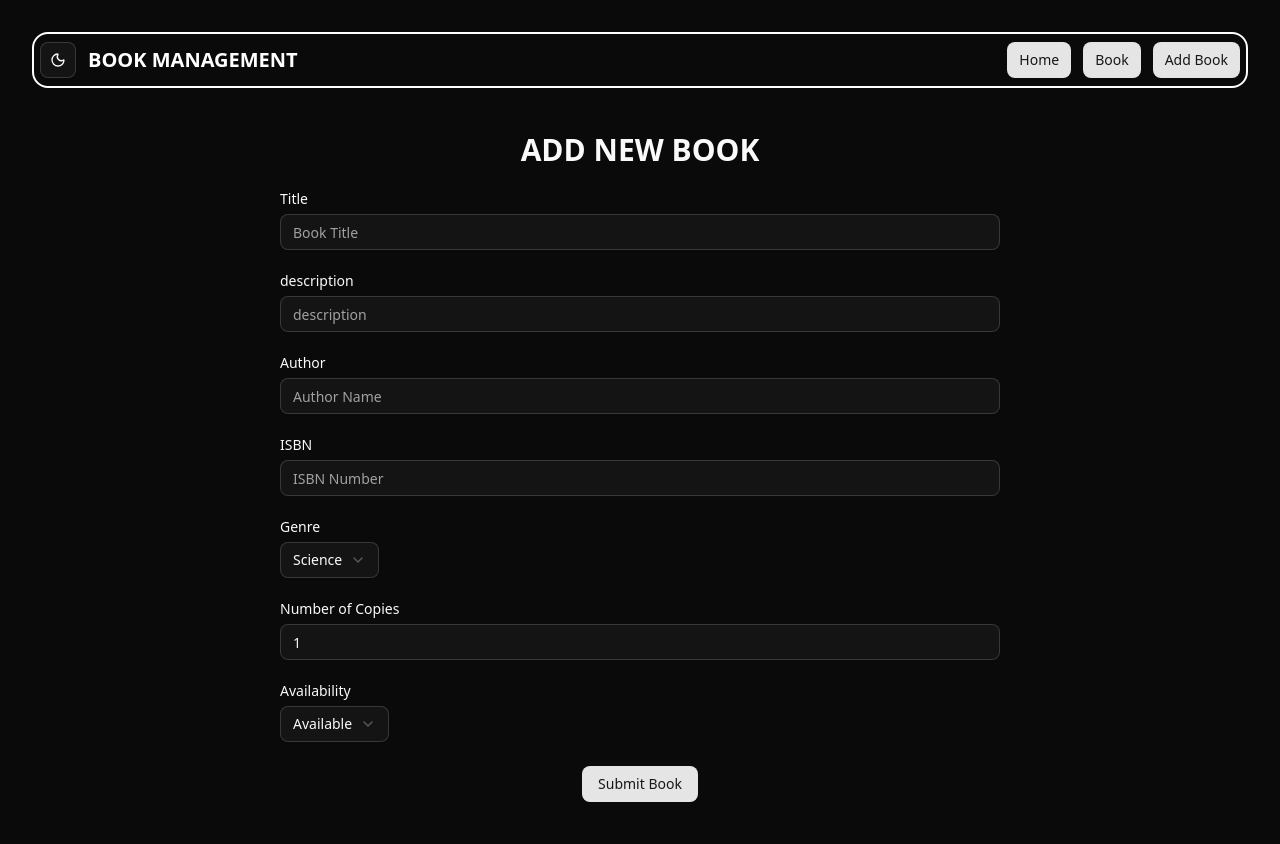
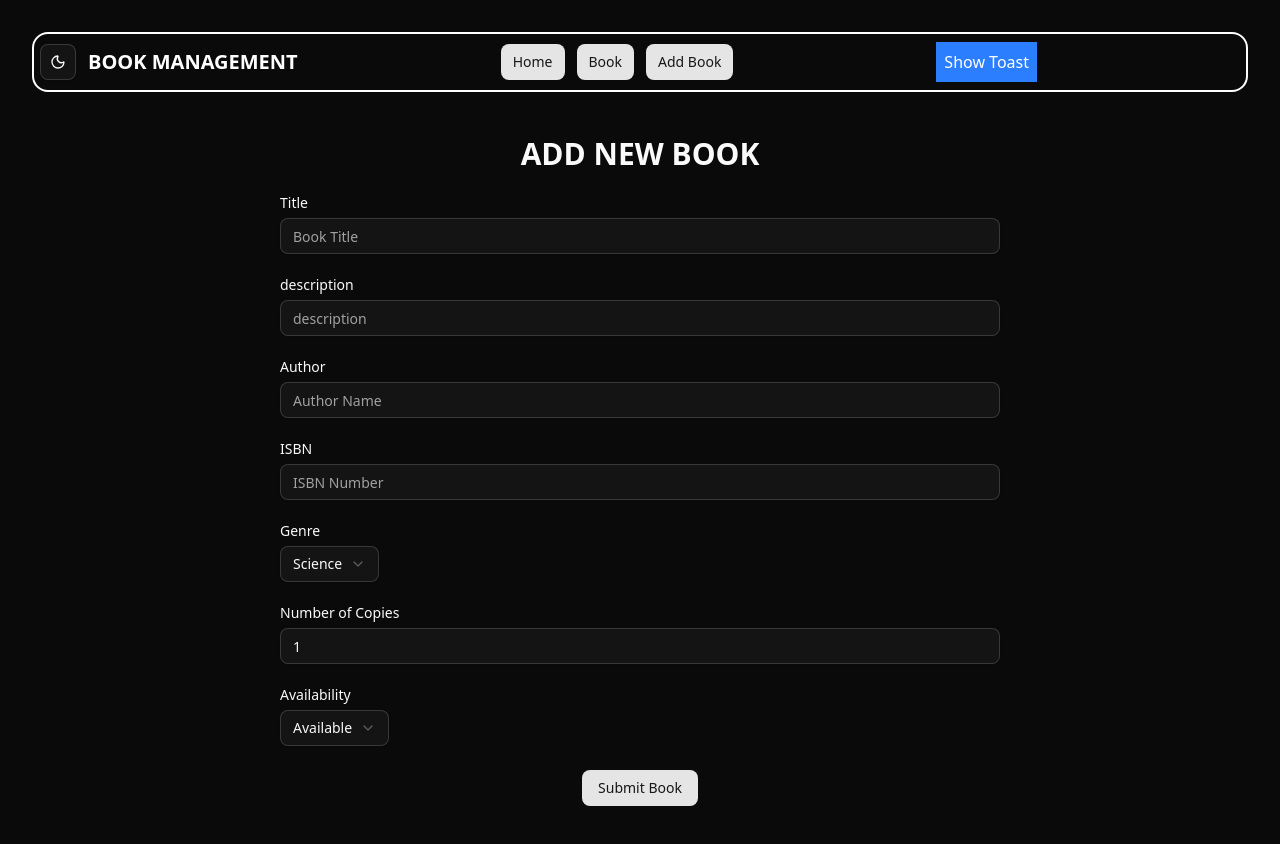
Before and after one commit to ayon121/AssignmentFour, a React (Vite) app: page /create-book in a window 1280 px wide. Shown: the top 844 px of the page. Built offline with nearby package versions, Linux system fonts and the light colour scheme.

Commit message:
create book updated

```diff
--- a/package.json
+++ b/package.json
@@ -31,6 +31,7 @@
     "react-hook-form": "^7.59.0",
     "react-redux": "^9.2.0",
     "react-router": "^7.6.3",
+    "react-toastify": "^11.0.5",
     "tailwind-merge": "^3.3.1",
     "tailwindcss": "^4.1.11",
     "uuid": "^11.1.0",
--- a/src/App.tsx
+++ b/src/App.tsx
@@ -3,6 +3,8 @@ import { Link, Outlet } from 'react-router'
 import './App.css'
 import { Button } from './components/ui/button'
 import { ModeToggle } from './components/mode-toggle'
+import { toast, ToastContainer } from 'react-toastify'
+import 'react-toastify/dist/ReactToastify.css'
 
 function App() {
 
@@ -19,7 +21,16 @@ function App() {
           <Button className='px-2 py-1 text-xs sm:px-3 sm:py-1.5 sm:text-sm'><Link to="/books">Book</Link></Button>
           <Button className='px-2 py-1 text-xs sm:px-3 sm:py-1.5 sm:text-sm'><Link to="/create-book">Add Book</Link></Button>
         </div>
+        <button
+          onClick={() => toast.success("Hello, toast!")}
+          className="p-2 bg-blue-500 text-white"
+        >
+          Show Toast
+        </button>
+        <ToastContainer />
+
       </div>
+
       <Outlet></Outlet>
     </>
   )
--- a/src/components/module/AddBook.tsx
+++ b/src/components/module/AddBook.tsx
@@ -1,6 +1,8 @@
 import { useForm, type FieldValues, type SubmitHandler } from "react-hook-form"
 import { Input } from "@/components/ui/input"
 import { Button } from "@/components/ui/button"
+import { ToastContainer, toast } from 'react-toastify';
+import 'react-toastify/dist/ReactToastify.css'
 import {
     Form,
     FormControl,
@@ -18,9 +20,10 @@ import {
 import { useCreateBookMutation } from "@/redux/api/baseapi"
 
 
+
 export default function AddBook() {
 
-    const [createBook, { data, isLoading, isError }] = useCreateBookMutation()
+    const [createBook, { data, isError }] = useCreateBookMutation()
     const form = useForm({
         defaultValues: {
             title: "",
@@ -33,13 +36,16 @@ export default function AddBook() {
         },
     })
 
+
+
     const onSubmit: SubmitHandler<FieldValues> = async (data) => {
         console.log("Submitted Book:", data)
         const res = await createBook(data).unwrap()
-        console.log("inside submit", res);
+        toast.success(res.message || "Book created successfully")
         console.log(isError);
 
     }
+
 
     return (
         <div className="max-w-3xl mx-auto p-6 space-y-6">
@@ -169,6 +175,7 @@ export default function AddBook() {
                     <Button type="submit">Submit Book</Button>
                 </form>
             </Form>
+            <ToastContainer />
         </div>
     )
 }
```
Also changed, not shown: 1 other file (tests, documents, lock files or other folders).
